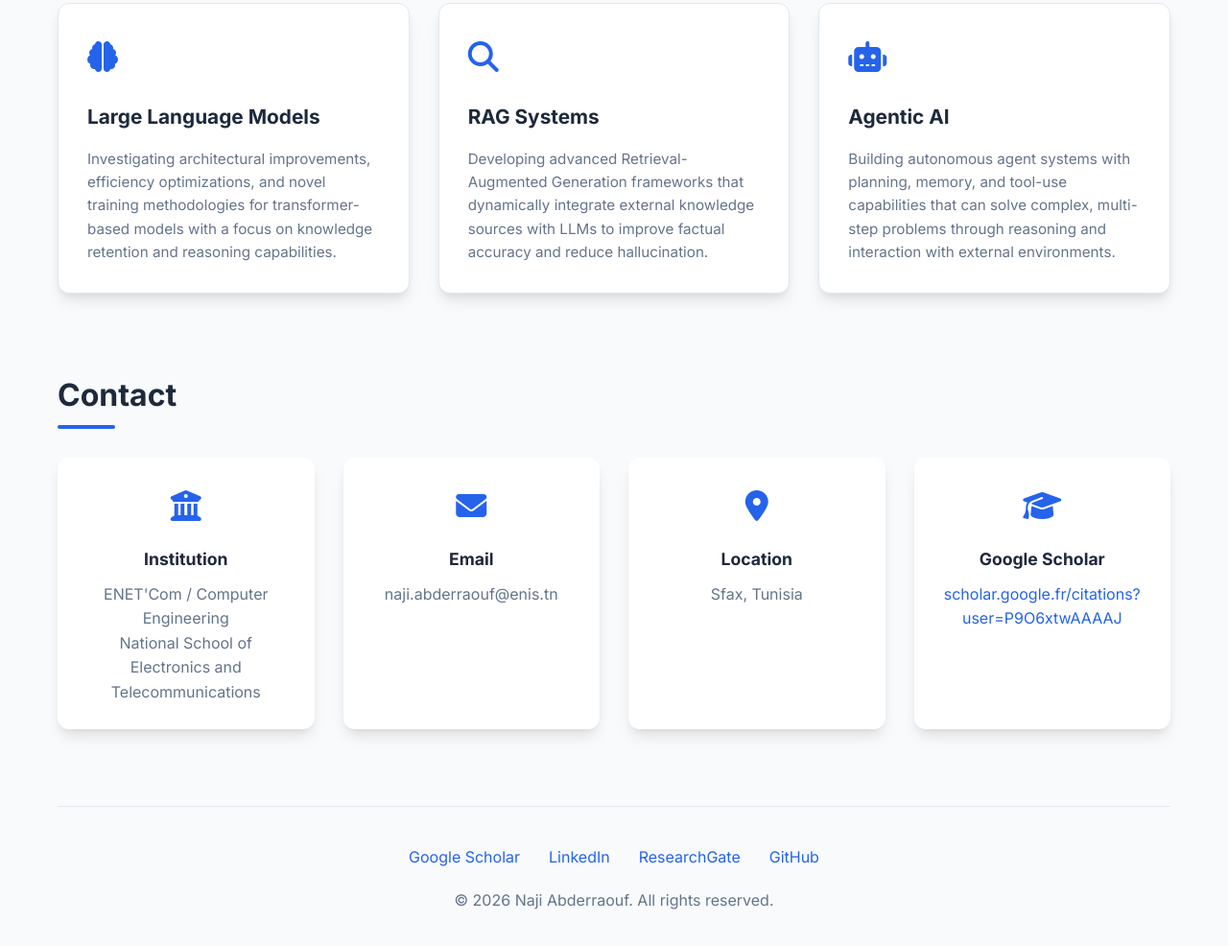
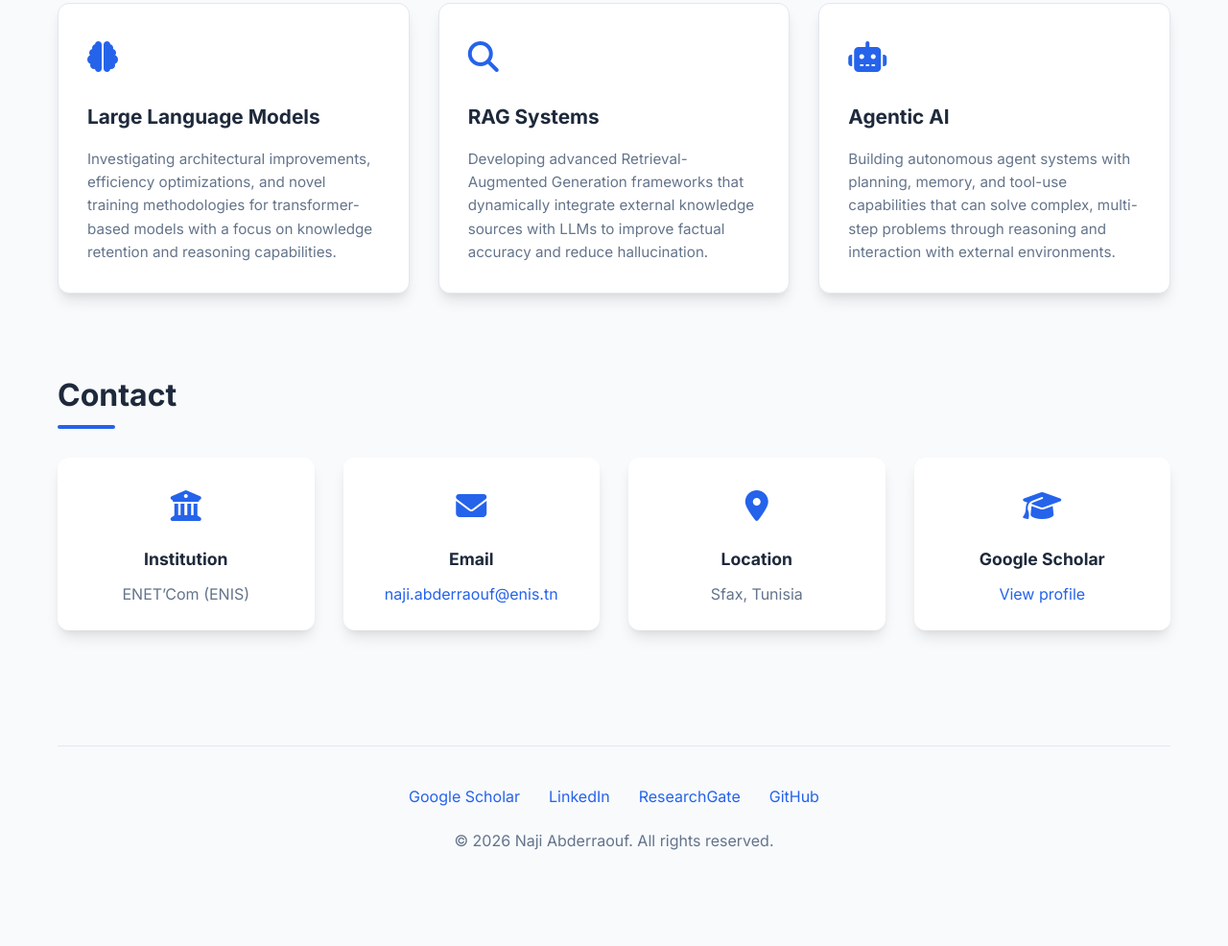
Before and after one commit to Abderraouf-Naji/Abderraouf-Naji.github.io, a plain HTML site: page index.html in a window 1280 px wide. Shown: the part 1260-2246 px from the top of the page at 96% size. After the commit the page ends 2169 px from the top, so only its background shows below. Drawn offline with Linux system fonts and the light colour scheme.

Commit message:
Remove publications section and update contact details
Removed the publications section and updated contact information.

```diff
--- a/index.html
+++ b/index.html
@@ -567,84 +567,35 @@
 
         </div>
       </section>
-<!--
-      <section id="publications">
-        <h2 class="section-title">Selected Publications</h2>
-        <div class="publications-list">
-          <div class="publication-item">
-            <h3 class="publication-title">Enhancing Factual Accuracy in LLMs through Dynamic Retrieval Augmentation</h3>
-            <div class="publication-meta">
-              <span>2024</span>
-              <span>Journal of Artificial Intelligence Research</span>
-            </div>
-            <p>
-              Proposing a novel adaptive retrieval mechanism that dynamically balances between
-              parametric knowledge and external information based on query complexity and
-              confidence metrics.
-            </p>
-            <div class="publication-links">
-              <a href="#">PDF</a>
-              <a href="#">Cite</a>
-              <a href="#">Code</a>
-            </div>
-          </div>
-
-          <div class="publication-item">
-            <h3 class="publication-title">Agentic Planning with LLMs: A Hierarchical Reasoning Framework</h3>
-            <div class="publication-meta">
-              <span>2023</span>
-              <span>NeurIPS Workshop on Agent Learning in Open-Endedness</span>
-            </div>
-            <p>
-              Introducing a hierarchical planning architecture that enables LLM-based agents to
-              decompose complex tasks into executable subtasks with feedback-driven refinement.
-            </p>
-            <div class="publication-links">
-              <a href="#">PDF</a>
-              <a href="#">Cite</a>
-              <a href="#">Code</a>
-            </div>
-          </div>
-
-          <div class="publication-item">
-            <h3 class="publication-title">Real-time Event Processing with LLM-based Pattern Recognition</h3>
-            <div class="publication-meta">
-              <span>2023</span>
-              <span>International Conference on Complex Systems</span>
-            </div>
-            <p>
-              Developing a hybrid CEP architecture that combines traditional event processing
-              with LLM-based semantic pattern recognition for improved adaptability in dynamic
-              environments.
-            </p>
-            <div class="publication-links">
-              <a href="#">PDF</a>
-              <a href="#">Cite</a>
-            </div>
-          </div>
-        </div>
-      </section>-->
 
    <section id="contact">
   <h2 class="section-title">Contact</h2>
+
   <div class="contact-info">
+
+    <!-- Institution -->
     <div class="contact-item">
       <div class="contact-icon">
         <i class="fas fa-university"></i>
       </div>
       <h3>Institution</h3>
-            <p>ENET'Com / Computer Engineering</p>
-            <p>National School of Electronics and Telecommunications</p>
+      <p>ENET’Com (ENIS)</p>
     </div>
 
+    <!-- Email -->
     <div class="contact-item">
       <div class="contact-icon">
         <i class="fas fa-envelope"></i>
       </div>
       <h3>Email</h3>
-            <p>naji.abderraouf@enis.tn</p>
+      <p>
+        <a href="mailto:naji.abderraouf@enis.tn">
+          naji.abderraouf@enis.tn
+        </a>
+      </p>
     </div>
 
+    <!-- Location -->
     <div class="contact-item">
       <div class="contact-icon">
         <i class="fas fa-map-marker-alt"></i>
@@ -652,17 +603,24 @@
       <h3>Location</h3>
       <p>Sfax, Tunisia</p>
     </div>
+
+    <!-- Google Scholar -->
     <div class="contact-item">
       <div class="contact-icon">
         <i class="fas fa-graduation-cap"></i>
       </div>
       <h3>Google Scholar</h3>
       <p>
-    <a href="https://scholar.google.fr/citations?user=P9O6xtwAAAAJ&hl=fr" target="_blank">
-      scholar.google.fr/citations?user=P9O6xtwAAAAJ
+        <a href="https://scholar.google.fr/citations?user=P9O6xtwAAAAJ&hl=fr"
+           target="_blank"
+           rel="noopener">
+          View profile
         </a>
       </p>
     </div>
+
+  </div>
+</section>
 
         </div>
       </section>
```
Lines whose indentation alone changed are shown as unchanged.
